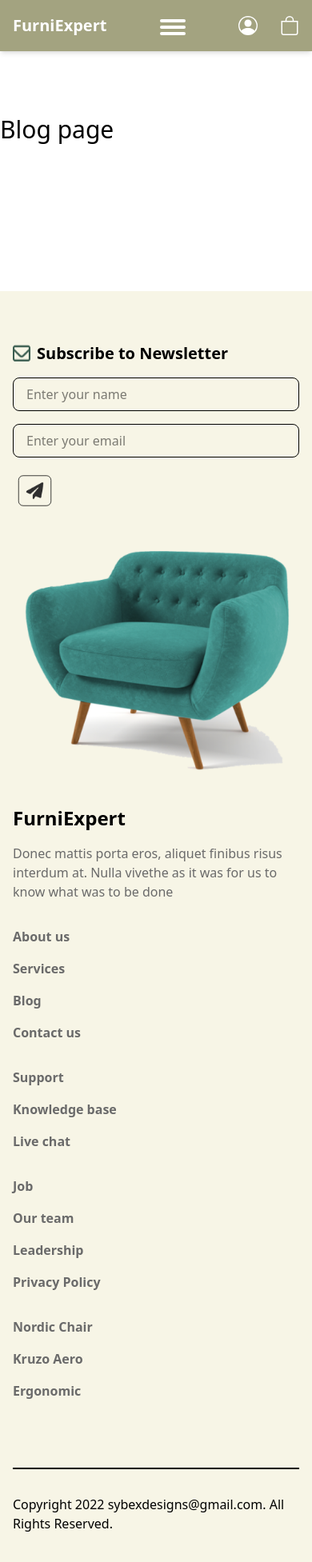
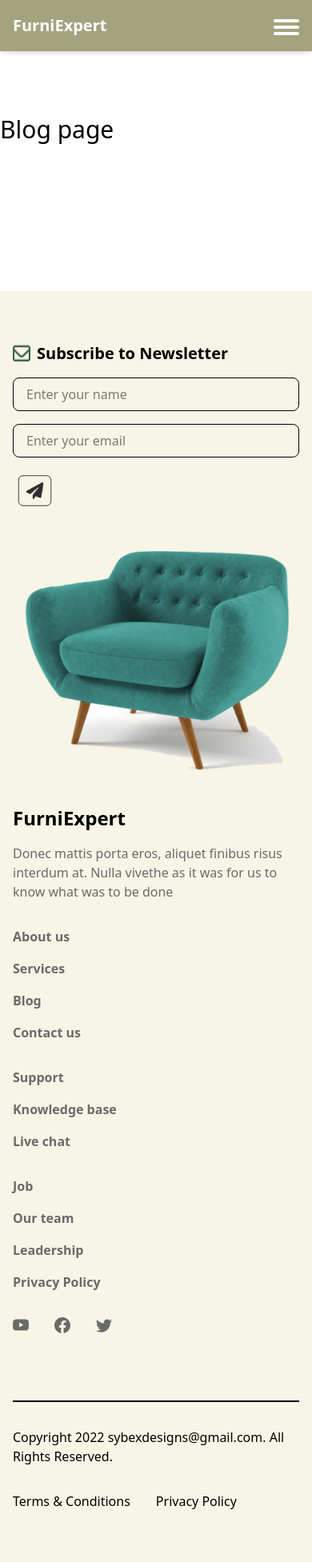
Before and after one commit to teddyvn2017/reactjs_bai4, a React (Vite) app: page /blog in a window 390 px wide. Shown: the top 1953 px of the page at 80% size. Built offline with nearby package versions, Linux system fonts and the light colour scheme.

Commit message:
fix lỗi hiển thị trên mobile, phần Why section

```diff
--- a/src/components/Craft.jsx
+++ b/src/components/Craft.jsx
@@ -22,7 +22,7 @@ const Craft = () => {
                 stagger:0.2,
                 ease: 'power3.out',
                 scrollTrigger:{
-                    trigger:sectionRefCraft.current,
+                    trigger:sectionRefCraft.current, //viewport :
                     start: 'top 80%',
                     end: 'top 30%',
                     toggleActions: 'play none none reverse',
@@ -71,7 +71,8 @@ const Craft = () => {
 
     return (
         <section ref ={sectionRefCraft} className="mt-12 py-16">
-            <div className="grid container mx-auto px-4 lg:grid-cols-12 md:grid-cols-6 gap-10 overflow-hidden justify-center items-center max-w-[1280px]">
+            <div className="grid container mx-auto px-4 lg:grid-cols-12 md:grid-cols-6 gap-8 overflow-hidden justify-center items-center max-w-[1280px]">
+
                 <div className="col-span-3 md:col-span-3 intro-craft">
                     <h1 className="text-3xl text-title font-semibold text-wrap text-left">Crafted with excellent material.</h1>
                     <p className="mt-4 text-mau_desc text-xl text-left">
@@ -84,10 +85,11 @@ const Craft = () => {
                     </div>
                 </div>
 
+                {/* Arrow function for array - ES6 */}
                 {products.map((product,index) => (
                     <div key={product.id}
                         ref={(el) => (itemRefsCraft.current[index] = el)}
-                        className="col-span-3 md:col-span-3 py-16" onClick={() => addToCart(product)}>
+                        className="col-span-3 md:col-span-3 py-2" onClick={() => addToCart(product)}>
                         <div className="flex flex-col justify-center items-center relative crafted__chair">
                             <img src={product.image} alt="image" className="z-10 duration-500 transition-all hover:scale-95 cursor-pointer hover:-translate-y-2" />
                             <div className="justify-self-end text-center pt-2 font-bold z-10 mt-8 pb-8">
--- a/src/components/Footer.jsx
+++ b/src/components/Footer.jsx
@@ -2,6 +2,10 @@ import React from 'react'
 import ghe8 from '../assets/img/ghe8.png'
 import envelope from '../assets/img/envelope.png'
 import plane from '../assets/img/plane.png'
+import { BsYoutube, BsFacebook, BsTwitter } from "react-icons/bs";
+
+// link truy cập icon
+// https://react-icons.github.io/react-icons/
 
 const Footer = () => {
   return (
@@ -41,20 +45,20 @@ const Footer = () => {
 
                     <div className="lg:col-span-9 col-span-12">
 
-                        <div className="grid gap-8 md:grid-cols-12 xs:grid-cols-12">
+                        <div className="grid gap-8 md:grid-cols-12 xs:grid-cols-12 font-semibold text-base">
                             <div className="xs:col-span-6 md:col-span-6 lg:col-span-3 col-span-12">
                                 <ul className="flex flex-col gap-4 text-mau_desc">
                                     <li>
-                                        <a href="#" className="link__social font-semibold text-base">About us</a>
+                                        <a href="#" className="link__social">About us</a>
                                     </li>
                                     <li>
-                                        <a href="#" className="link__social font-semibold text-base">Services</a>
+                                        <a href="#" className="link__social">Services</a>
                                     </li>
                                     <li>
-                                        <a href="#" className="link__social font-semibold text-base">Blog</a>
+                                        <a href="#" className="link__social">Blog</a>
                                     </li>
                                     <li>
-                                        <a href="#" className="link__social font-semibold text-base">Contact us</a>
+                                        <a href="#" className="link__social">Contact us</a>
                                     </li>
                                 </ul>
                             </div>
@@ -62,13 +66,13 @@ const Footer = () => {
                             <div className="xs:col-span-6 md:col-span-6 lg:col-span-3 col-span-12">
                                 <ul className="flex flex-col gap-4 text-mau_desc">
                                     <li>
-                                        <a href="#" className="link__social font-semibold text-base">Support</a>
+                                        <a href="#" className="link__social">Support</a>
                                     </li>
                                     <li>
-                                        <a href="#" className="link__social font-semibold text-base">Knowledge base</a>
+                                        <a href="#" className="link__social">Knowledge base</a>
                                     </li>
                                     <li>
-                                        <a href="#" className="link__social font-semibold text-base">Live chat</a>
+                                        <a href="#" className="link__social">Live chat</a>
                                     </li>
                                 </ul>
                             </div>
@@ -76,30 +80,30 @@ const Footer = () => {
                             <div className="xs:col-span-6 md:col-span-6 lg:col-span-3 col-span-12">
                                 <ul className="flex flex-col gap-4 text-mau_desc">
                                     <li>
-                                        <a href="#" className="link__social font-semibold text-base">Job</a>
+                                        <a href="#" className="link__social">Job</a>
                                     </li>
                                     <li>
-                                        <a href="#" className="link__social font-semibold text-base">Our team</a>
+                                        <a href="#" className="link__social">Our team</a>
                                     </li>
                                     <li>
-                                        <a href="#" className="link__social font-semibold text-base">Leadership</a>
+                                        <a href="#" className="link__social">Leadership</a>
                                     </li>
                                     <li>
-                                        <a href="#" className="link__social font-semibold text-base">Privacy Policy</a>
+                                        <a href="#" className="link__social">Privacy Policy</a>
                                     </li>
                                 </ul>
                             </div>
 
                             <div className="xs:col-span-6 md:col-span-6 lg:col-span-3 col-span-12">
-                                <ul className="flex flex-col gap-4 text-mau_desc">
+                                <ul className="flex flex-row gap-8 text-mau_desc text-xl">
                                     <li>
-                                        <a href="#" className="link__social font-semibold text-base">Nordic Chair</a>
+                                        <a href="#"><BsYoutube /></a>
                                     </li>
                                     <li>
-                                        <a href="#" className="link__social font-semibold text-base">Kruzo Aero</a>
+                                        <a href="#"><BsFacebook /></a>
                                     </li>
                                     <li>
-                                        <a href="#" className="link__social font-semibold text-base">Ergonomic</a>
+                                        <a href="#"><BsTwitter /></a>
                                     </li>
                                 </ul>
                             </div>
@@ -127,7 +131,7 @@ const Footer = () => {
             </a>
         </div>
 
-        <div className="container mt-[1rem] max-w-[1280px]  mx-auto px-4">
+        <div className="container mt-[1rem] max-w-[1280px] mx-auto px-4">
             <hr className="border-mau_den border-y-1" />
         </div>
 
--- a/src/components/Header.jsx
+++ b/src/components/Header.jsx
@@ -130,7 +130,7 @@ const Header = () => {
                             </nav>
                         </div>
 
-                        <div className="flex flex-row justify-center items-center gap-[28px] text-2xl text-mau_trang">
+                        <div className="flex-row justify-center items-center gap-[28px] text-2xl text-mau_trang hidden md:flex">
                             <a href="/dang-nhap">
                                 <BsPersonCircle />
                             </a>
--- a/src/components/Why.jsx
+++ b/src/components/Why.jsx
@@ -18,7 +18,7 @@ const Why = () => {
 
     const itemRefsWhy = useRef([]);
     const imgRefWhy = useRef();
-
+    const sectionRefWhy = useRef(null);
     useEffect(() => {
 
         gsap.fromTo(
@@ -53,33 +53,29 @@ const Why = () => {
                     end: 'top 30%',
                     toggleActions: 'play none none reverse',
                 }
-
             }
         );
 
         gsap.fromTo(
             imgRefWhy.current,
-            { x:'100%' },
+            { x: '100%' },
             {
-
                 x:'0%',
                 duration:2.5,
                 stagger:0.2,
                 ease: 'power3.out',
                 scrollTrigger:{
-                    trigger:'.img-why',
+                    trigger:'.sectionRefWhy',
                     start: 'top 80%',
                     end: 'top 30%',
                     toggleActions: 'play none none reverse',
                 }
-
             }
         );
     }, []);
 
-
     return (
-        <section className="mt-16">
+        <section className="mt-16 sectionRefWhy overflow-hidden">
             <div className="container mx-auto px-4 flex flex-col lg:flex-row gap-12 max-w-[1280px]">
                 <div className="flex-col basis-2/4 lg:text-left">
                     <div className='why-intro' >
@@ -89,8 +85,6 @@ const Why = () => {
                     <div className="grid md:grid-cols-2 mt-8 gap-8 justify-center items-center">
                         {
                             benefits.map((item, index) => (
-
-
                             <div
                                 key = {index}
                                 ref = {(el) => (itemRefsWhy.current[index] = el) }
@@ -100,8 +94,6 @@ const Why = () => {
                                 <h3 className="font-semibold text-title text-[1.25rem] mb-2">{item.title}</h3>
                                 <p className="text-[1rem] text-desc">{item.desc}</p>
                             </div>
-
-
                         ))}
                     </div>
                 </div>
--- a/src/index.css
+++ b/src/index.css
@@ -53,7 +53,6 @@
 /* Menu desktop */
 .nav__link {
 	position: relative;
-
 }
 
 .nav__link a {
--- a/src/pages/CartPage.jsx
+++ b/src/pages/CartPage.jsx
@@ -6,6 +6,7 @@ const CartPage = () => {
 
     const { cart,removeItem,updateQuantity } = useCart(); // Lấy cart từ context
 
+    //SEO
     useEffect(() => {
         document.title = "Giỏ hàng - FuniExpet";
         const metaDesc = document.querySelector('meta[name="description"]');
```
Also changed, not shown: src/context/CartContext.jsx (+4 -4 lines). Lines whose indentation alone changed are shown as unchanged.
